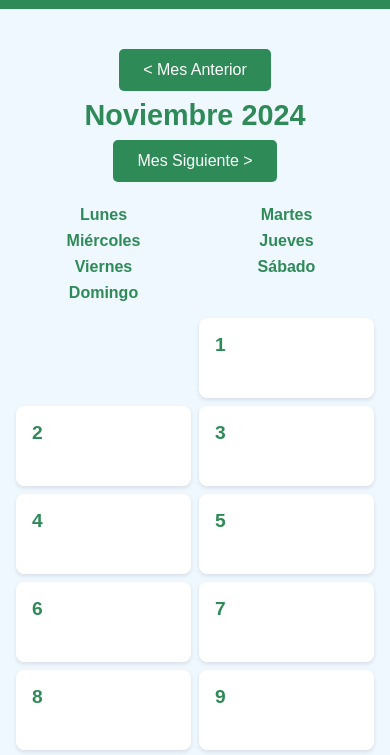
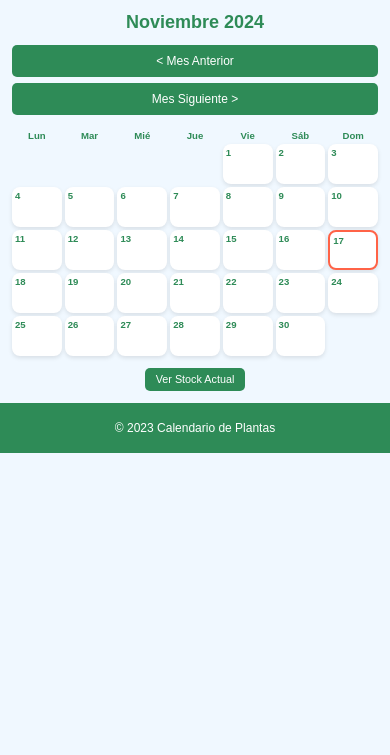
Before and after one commit to Ismaeliki11/Pl, a plain HTML site: page index.html in a window 390 px wide. Shown: the part 76-831 px from the top of the page. Drawn offline with Linux system fonts and the light colour scheme.

Commit message:
Update index.html

```diff
--- a/index.html
+++ b/index.html
@@ -2,6 +2,7 @@
 <html lang="es">
 <head>
     <meta charset="UTF-8">
+    <meta name="viewport" content="width=device-width, initial-scale=1.0">
     <title>Calendario de Plantas</title>
     <style>
         /* Estilos CSS para index.html */
@@ -17,6 +18,7 @@
             font-family: 'Arial', sans-serif;
             background-color: #f0f8ff;
             color: #333;
+            font-size: 16px;
         }
 
         header, footer {
@@ -38,6 +40,7 @@
             justify-content: space-between;
             align-items: center;
             margin-top: 1em;
+            flex-wrap: wrap;
         }
 
         .navigation button {
@@ -48,6 +51,7 @@
             border-radius: 5px;
             cursor: pointer;
             font-size: 1em;
+            margin: 0.5em 0;
         }
 
         .navigation button:hover {
@@ -58,6 +62,10 @@
             font-size: 1.8em;
             font-weight: bold;
             color: #2e8b57;
+            width: 100%;
+            text-align: center;
+            order: -1;
+            margin-bottom: 0.5em;
         }
 
         /* Calendar Grid */
@@ -65,24 +73,29 @@
             display: grid;
             grid-template-columns: repeat(7, 1fr);
             gap: 0.5em;
-                margin-top: 1em;
+            margin-top: 1em;
         }
 
         .day-label {
             text-align: center;
             font-weight: bold;
             color: #2e8b57;
+            font-size: 0.9em;
         }
 
         .day {
             background-color: white;
-            padding: 1em;
+            padding: 0.5em;
             border-radius: 8px;
             position: relative;
             cursor: pointer;
-            min-height: 100px;
+            min-height: 60px;
             box-shadow: 0 2px 4px rgba(0, 0, 0, 0.1);
             transition: background-color 0.3s, border 0.3s;
+            display: flex;
+            flex-direction: column;
+            justify-content: flex-start;
+            align-items: flex-start;
         }
 
         .day:hover {
@@ -91,17 +104,17 @@
 
         .day-number {
             font-weight: bold;
-            font-size: 1.2em;
+            font-size: 1em;
             color: #2e8b57;
-            margin-bottom: 0.5em;
+            margin-bottom: 0.25em;
         }
 
         .event-indicator {
             position: absolute;
-            top: 8px;
-            right: 8px;
-            width: 12px;
-            height: 12px;
+            top: 4px;
+            right: 4px;
+            width: 8px;
+            height: 8px;
             background-color: #ff6347;
             border-radius: 50%;
         }
@@ -135,6 +148,7 @@
             border-radius: 5px;
             font-size: 1em;
             transition: background-color 0.3s;
+            display: inline-block;
         }
 
         .stock-link a:hover {
@@ -143,27 +157,69 @@
 
         /* Responsive Design */
         @media (max-width: 768px) {
+            body {
+                font-size: 14px;
+            }
+
             .navigation {
                 flex-direction: column;
                 align-items: center;
             }
 
             .navigation button {
-                margin: 0.5em 0;
+                width: 100%;
+                margin: 0.25em 0;
+            }
+
+            .month-year {
+                font-size: 1.5em;
+                margin-bottom: 0.5em;
             }
 
             #calendar {
-                grid-template-columns: repeat(4, 1fr);
+                gap: 0.25em;
+            }
+
+            .day {
+                min-height: 50px;
+                padding: 0.25em;
+            }
+
+            .day-number {
+                font-size: 0.9em;
+            }
+
+            .event-indicator {
+                width: 6px;
+                height: 6px;
             }
         }
 
         @media (max-width: 480px) {
-            #calendar {
-                grid-template-columns: repeat(2, 1fr);
+            body {
+                font-size: 12px;
+            }
+
+            .day-label {
+                font-size: 0.8em;
             }
 
             .day {
-                min-height: 80px;
+                min-height: 40px;
+            }
+
+            .day-number {
+                font-size: 0.8em;
+            }
+
+            .event-indicator {
+                width: 4px;
+                height: 4px;
+            }
+
+            .stock-link a {
+                padding: 0.5em 1em;
+                font-size: 0.9em;
             }
         }
     </style>
@@ -183,13 +239,13 @@
             <!-- Calendario con etiquetas de los días y días del mes -->
             <div id="calendar">
                 <!-- Etiquetas de los días de la semana -->
-                <div class="day-label">Lunes</div>
-                <div class="day-label">Martes</div>
-                <div class="day-label">Miércoles</div>
-                <div class="day-label">Jueves</div>
-                <div class="day-label">Viernes</div>
-                <div class="day-label">Sábado</div>
-                <div class="day-label">Domingo</div>
+                <div class="day-label">Lun</div>
+                <div class="day-label">Mar</div>
+                <div class="day-label">Mié</div>
+                <div class="day-label">Jue</div>
+                <div class="day-label">Vie</div>
+                <div class="day-label">Sáb</div>
+                <div class="day-label">Dom</div>
                 <!-- Los días del mes se agregarán aquí -->
             </div>
         </div>
@@ -203,7 +259,7 @@
     </footer>
 
     <script>
-        // Código JavaScript para index.html
+        // El código JavaScript permanece sin cambios
         document.addEventListener('DOMContentLoaded', () => {
             const calendarEl = document.getElementById('calendar');
             const monthYearEl = document.getElementById('month-year');
@@ -222,21 +278,20 @@
 
             function formatDateToISO(date) {
                 const year = date.getFullYear();
-                const month = ('0' + (date.getMonth() + 1)).slice(-2); // Los meses son base 0
+                const month = ('0' + (date.getMonth() + 1)).slice(-2);
                 const day = ('0' + date.getDate()).slice(-2);
                 return `${year}-${month}-${day}`;
             }
 
             function renderCalendar() {
-                // Limpiar los días anteriores pero mantener las etiquetas de los días
                 calendarEl.innerHTML = `
-                    <div class="day-label">Lunes</div>
-                    <div class="day-label">Martes</div>
-                    <div class="day-label">Miércoles</div>
-                    <div class="day-label">Jueves</div>
-                    <div class="day-label">Viernes</div>
-                    <div class="day-label">Sábado</div>
-                    <div class="day-label">Domingo</div>
+                    <div class="day-label">Lun</div>
+                    <div class="day-label">Mar</div>
+                    <div class="day-label">Mié</div>
+                    <div class="day-label">Jue</div>
+                    <div class="day-label">Vie</div>
+                    <div class="day-label">Sáb</div>
+                    <div class="day-label">Dom</div>
                 `;
 
                 const year = currentDate.getFullYear();
@@ -252,7 +307,6 @@
 
                 let days = '';
 
-                // Ajustar para que el lunes sea el primer día
                 let adjustedFirstDayIndex = firstDayIndex === 0 ? 6 : firstDayIndex - 1;
 
                 for (let x = 0; x < adjustedFirstDayIndex; x++) {
@@ -267,7 +321,6 @@
                     const dayISO = formatDateToISO(day);
                     const dayRecords = records.filter(record => record.date === dayISO);
 
-                    // Verificar si es el día actual
                     const isToday = dayISO === todayISO;
 
                     days += `
@@ -280,11 +333,9 @@
 
                 calendarEl.innerHTML += days;
 
-                // Añadir eventos de clic solo a los días válidos
                 calendarEl.querySelectorAll('.day[data-date]').forEach(dayEl => {
                     dayEl.addEventListener('click', () => {
                         const selectedDate = dayEl.getAttribute('data-date');
-                        // Validar la fecha antes de redirigir
                         if (selectedDate) {
                             window.location.href = `day.html?date=${selectedDate}`;
                         }
```
